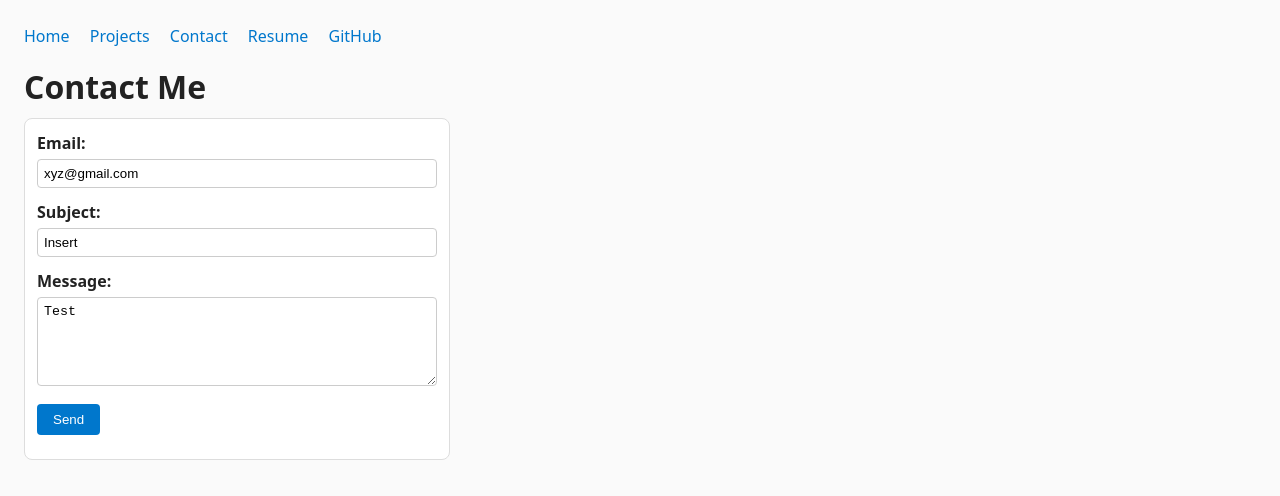
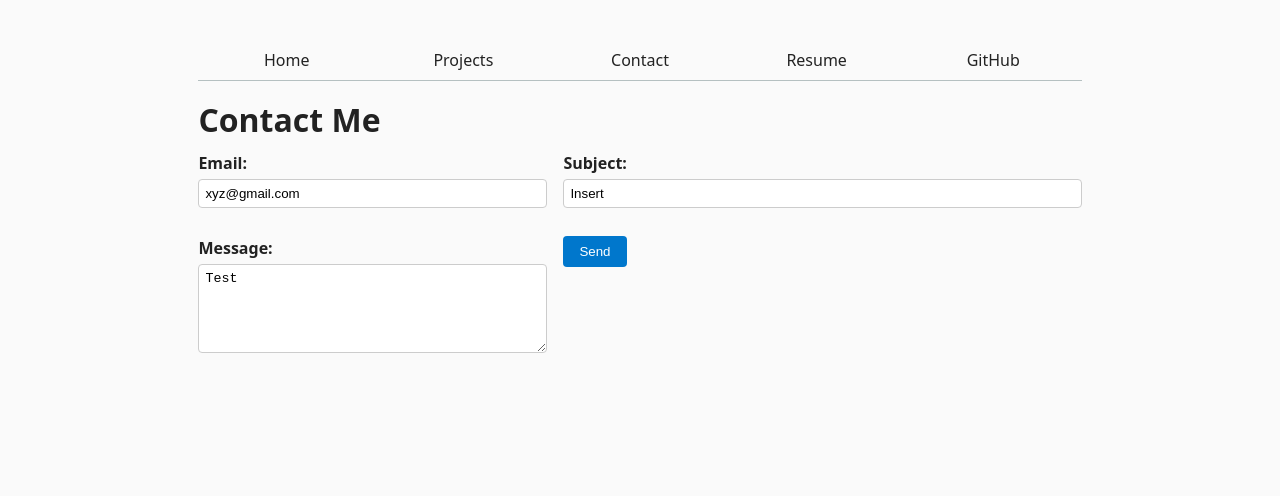
Before and after one commit to akshitaabalasai/portfolio, a plain HTML site: page contact/index.html in a window 1280 px wide. Drawn offline with Linux system fonts and the light colour scheme.

Commit message:
Update style.css

```diff
--- a/style.css
+++ b/style.css
@@ -5,23 +5,48 @@
     margin: 24px;
     color: #222;
     background-color: #fafafa;
+    display: block;
+    max-width: 100ch;
+    margin-inline: max(1em, (100% - 100ch) / 2);
+    padding: 1em;
   }
 
   nav {
-    margin-bottom: 20px;
+    display: flex;
+    border-bottom: 1px solid oklch(80% 3% 200);
+    margin-bottom: 1em;
   }
 
   nav a {
+    flex: 1;
+    text-align: center;
+    color: inherit;
     text-decoration: none;
-    margin-right: 16px;
-    color: #0077cc;
-    font-weight: 500;
+    padding: 0.5em;
   }
+
+  nav a.current {
+    border-bottom: 0.4em solid oklch(80% 3% 200);
+    padding-bottom: 0.1em;
+  }
+
+
 
   nav a:hover {
     text-decoration: underline;
     color: #004c99;
   }
+
+  :root {
+    --color-accent: oklch(65% 50% 0);
+    accent-color: var(--color-accent);
+  }
+
+  nav a:hover {
+    border-bottom: 0.4em solid var(--color-accent);
+    background-color: oklch(from var(--color-accent) 95% 5% h);
+  }
+
 
   h1, h2, h3 {
     line-height: 1.2;
@@ -51,11 +76,17 @@
   }
 
   form {
-    max-width: 400px;
-    padding: 12px;
-    background: #fff;
-    border: 1px solid #ddd;
-    border-radius: 8px;
+    display: grid;
+    grid-template-columns: auto 1fr;
+    gap: 1em;
+  }
+
+  form label {
+    display: contents;
+  }
+
+  form button {
+    grid-column: 1 / -1;
   }
 
   form div {
@@ -87,3 +118,16 @@
   button:hover {
     background-color: #005fa3;
   }
+
+  .projects {
+    display: grid;
+    grid-template-columns: repeat(auto-fill, minmax(15em, 1fr));
+    gap: 1em;
+  }
+
+  .projects article {
+    display: grid;
+    grid-template-rows: subgrid;
+    grid-row: span 3;
+    margin: 0;
+  }
```
